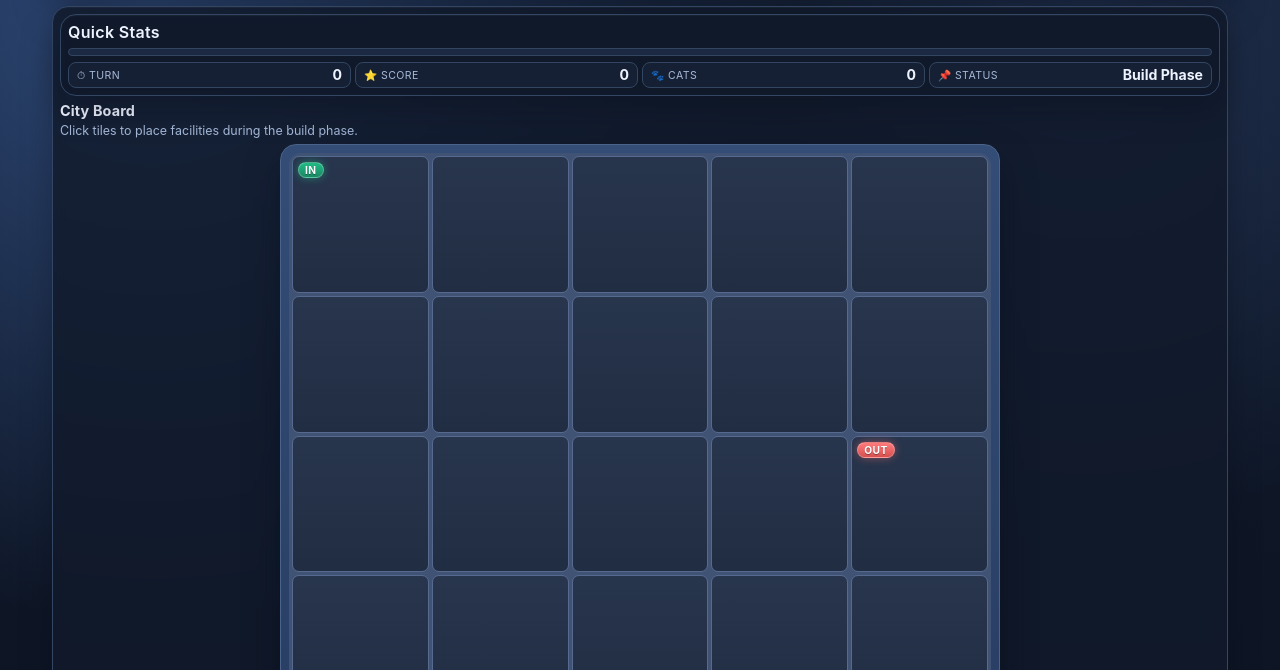
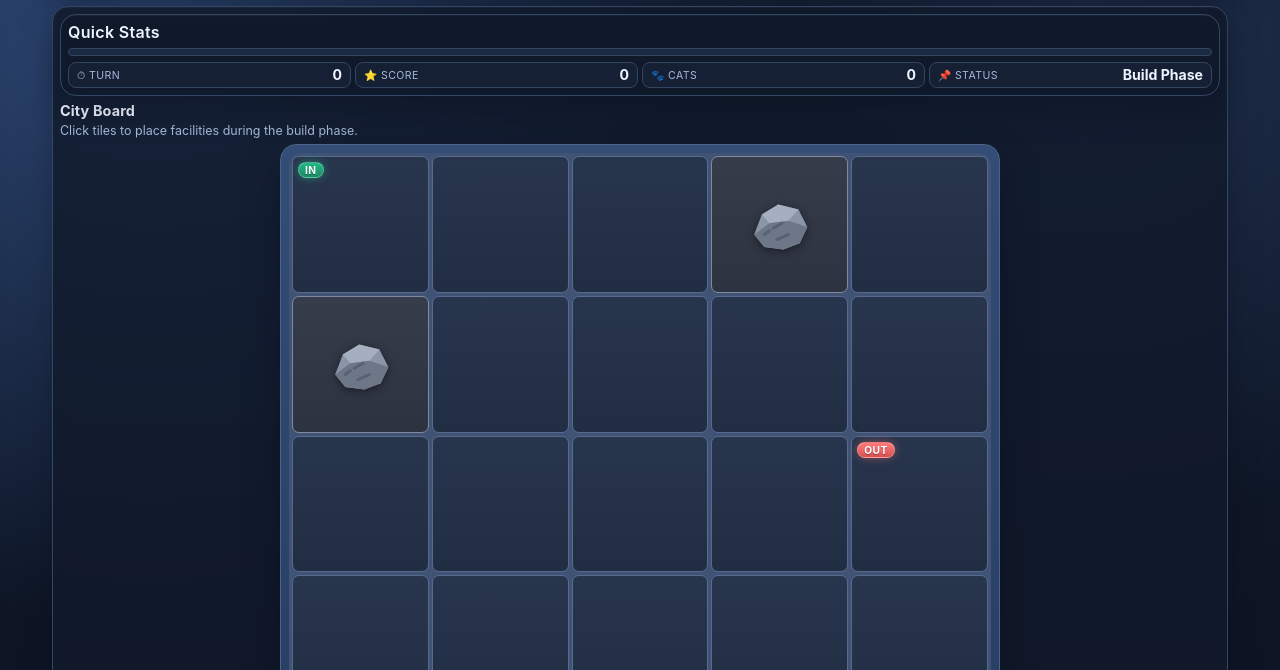
Before and after one commit to loolos/CatCity, a website with bundled scripts: page index.html in a window 1280 px wide. Shown: the part 130-800 px from the top of the page. Built offline with nearby package versions, Linux system fonts and the light colour scheme.

Commit message:
Add seeded map obstacles and spawn-block behavior

```diff
--- a/src/app-state.js
+++ b/src/app-state.js
@@ -4,6 +4,7 @@ export function createInitialState() {
     selectedTunnelOrientation: 'horizontal',
     phase: 'build',
     facilities: [],
+    obstacles: [],
     sim: null,
     plannedFlow: null,
     loopHandle: null,
--- a/src/config.js
+++ b/src/config.js
@@ -1,9 +1,14 @@
 export const GRID_SIZE = 5;
 export const MAX_FACILITY_COUNTS = {
-  fish: 4,
-  bed: 4,
+  fish: 2,
+  bed: 2,
   laser: 5,
   tunnel: 4,
+};
+
+export const OBSTACLE_COUNT_RANGE = {
+  min: 2,
+  max: 6,
 };
 
 export const NEED_THRESHOLD = 70;
--- a/src/game-controller.js
+++ b/src/game-controller.js
@@ -1,6 +1,6 @@
 import { MAX_FACILITY_COUNTS } from './config.js';
 import { createRng } from './rng.js';
-import { planEntryExit, Simulation } from './simulation.js';
+import { planMapLayout, Simulation } from './simulation.js';
 import { TOOLS, createInitialState } from './app-state.js';
 import {
   applySpeedVisual,
@@ -51,8 +51,9 @@ export class GameController {
 
   planBuildEntryExit() {
     const seed = this.dom.seedInputEl?.value?.trim() || 'default-seed';
-    const plannedFlow = planEntryExit(createRng(seed));
+    const plannedFlow = planMapLayout(createRng(seed));
     this.state.plannedFlow = plannedFlow;
+    this.state.obstacles = plannedFlow.obstacles;
   }
 
   setSpeedFromInput() {
@@ -86,6 +87,7 @@ export class GameController {
     renderBoardStatic({
       boardEl: this.dom.boardEl,
       facilities: this.state.facilities,
+      obstacles: this.state.obstacles,
       facilityUsage: this.state.sim?.facilityUsage ?? null,
       onTileClick: (x, y) => this.onTileClick(x, y),
     });
@@ -141,6 +143,7 @@ export class GameController {
 
   onTileClick(x, y) {
     if (this.state.phase !== 'build') return;
+    if (this.state.obstacles.some((o) => o.x === x && o.y === y)) return;
 
     const idx = this.state.facilities.findIndex((f) => posKey(f.pos.x, f.pos.y) === posKey(x, y));
     if (this.state.selectedTool === 'erase') {
@@ -188,6 +191,7 @@ export class GameController {
     this.dom.resultEl.innerHTML = '';
     this.state.sim = new Simulation({
       facilities: this.state.facilities,
+      obstacles: this.state.obstacles,
       rng: createRng(this.dom.seedInputEl.value.trim() || 'default-seed'),
     });
 
--- a/src/simulation.js
+++ b/src/simulation.js
@@ -9,6 +9,7 @@ import {
   NEED_GAIN_PER_TURN,
   NEED_GAIN_WANDER_BONUS,
   NEED_THRESHOLD,
+  OBSTACLE_COUNT_RANGE,
   POINTS,
 } from './config.js';
 import { shortestPath, keyOf } from './pathfinding.js';
@@ -69,6 +70,49 @@ export function planEntryExit(rng) {
   };
 }
 
+function randomIntInRange(rng, min, max) {
+  return min + Math.floor(rng() * (max - min + 1));
+}
+
+export function planObstacles(rng, spawnPoint, exitPoint) {
+  const blockedKeys = new Set([keyOf(spawnPoint.pos), keyOf(exitPoint.pos)]);
+  const candidates = [];
+  for (let y = 0; y < GRID_SIZE; y += 1) {
+    for (let x = 0; x < GRID_SIZE; x += 1) {
+      const k = keyOf({ x, y });
+      if (!blockedKeys.has(k)) candidates.push({ x, y });
+    }
+  }
+
+  const targetCount = randomIntInRange(rng, OBSTACLE_COUNT_RANGE.min, OBSTACLE_COUNT_RANGE.max);
+  const obstacles = [];
+  const obstacleSet = new Set();
+
+  for (let i = candidates.length - 1; i > 0; i -= 1) {
+    const j = Math.floor(rng() * (i + 1));
+    [candidates[i], candidates[j]] = [candidates[j], candidates[i]];
+  }
+
+  for (const pos of candidates) {
+    if (obstacles.length >= targetCount) break;
+    obstacleSet.add(keyOf(pos));
+    const hasPath = shortestPath(spawnPoint.pos, exitPoint.pos, GRID_SIZE, (_from, to) => !obstacleSet.has(keyOf(to)));
+    if (hasPath?.length) {
+      obstacles.push(pos);
+    } else {
+      obstacleSet.delete(keyOf(pos));
+    }
+  }
+
+  return obstacles;
+}
+
+export function planMapLayout(rng) {
+  const { spawnPoint, exitPoint } = planEntryExit(rng);
+  const obstacles = planObstacles(rng, spawnPoint, exitPoint);
+  return { spawnPoint, exitPoint, obstacles };
+}
+
 function pathToEdgePoint(fromPos, edgePoint, canTraverse = null) {
   const path = shortestPath(fromPos, edgePoint.pos, GRID_SIZE, canTraverse);
   if (!path?.length) return null;
@@ -97,7 +141,7 @@ function happinessOf(cat) {
 }
 
 export class Simulation {
-  constructor({ facilities, tunnelPairs = [], rng }) {
+  constructor({ facilities, tunnelPairs = [], obstacles = [], rng }) {
     this.turn = 0;
     this.score = 0;
     this.cats = [];
@@ -108,7 +152,10 @@ export class Simulation {
     const plannedFlow = planEntryExit(this.rng);
     this.spawnPoint = plannedFlow.spawnPoint;
     this.exitPoint = plannedFlow.exitPoint;
+    this.obstacles = obstacles;
+    this.obstacleSet = new Set(this.obstacles.map((pos) => keyOf(pos)));
     this.latestSpawnEdge = this.spawnPoint.edge;
+    this.spawnBlocked = false;
     this.spawnedCats = 0;
     this.exitStats = {
       exitedCats: 0,
@@ -144,7 +191,7 @@ export class Simulation {
   }
 
   spawnCat() {
-    if (this.spawnedCats >= MAX_CATS) return;
+    if (this.spawnedCats >= MAX_CATS || this.spawnBlocked) return;
     const spawn = this.spawnPoint;
 
     this.lastCatId += 1;
@@ -167,6 +214,7 @@ export class Simulation {
       lastSatisfiedTurn: -999,
       satisfiedCount: 0,
       exiting: false,
+      hasLeftSpawn: false,
     });
   }
 
@@ -184,6 +232,7 @@ export class Simulation {
   }
 
   canMoveBetween(fromPos, toPos) {
+    if (this.obstacleSet.has(keyOf(toPos))) return false;
     if (!this.tunnelAllowsMove(fromPos, fromPos, toPos)) return false;
     if (!this.tunnelAllowsMove(toPos, fromPos, toPos)) return false;
     return true;
@@ -231,7 +280,7 @@ export class Simulation {
     const desired = this.maybeApplyLaser(cat, plannedPos);
     const blocked = occupiedTiles.has(keyOf(desired));
     if (blocked) return { ...cat.pos };
-    if (!this.isSpawnTile(cat.pos) && this.isSpawnTile(desired)) return { ...cat.pos };
+    if (this.obstacleSet.has(keyOf(desired))) return { ...cat.pos };
     return desired;
   }
 
@@ -352,6 +401,8 @@ export class Simulation {
     }
     cat.facing = facingFromStep(from, cat.pos, cat.facing);
     if (cat.pos.x !== from.x || cat.pos.y !== from.y) this.addFootprint(from);
+    if (!cat.hasLeftSpawn && !this.isSpawnTile(cat.pos)) cat.hasLeftSpawn = true;
+    if (cat.hasLeftSpawn && this.isSpawnTile(cat.pos)) this.spawnBlocked = true;
 
     this.tryUseFacility(cat);
   }
--- a/src/styles.css
+++ b/src/styles.css
@@ -411,6 +411,11 @@ input:focus-visible {
   box-shadow: inset 0 0 0 1px rgb(145 180 236 / 24%);
 }
 
+.tile.has-obstacle {
+  border-color: #7f8aa0;
+  background: linear-gradient(180deg, rgb(53 59 72 / 95%), rgb(44 49 61 / 95%));
+}
+
 
 .laser-target-dot {
   position: absolute;
@@ -428,6 +433,12 @@ input:focus-visible {
   width: 72%;
   height: 72%;
   filter: drop-shadow(0 3px 4px rgb(0 0 0 / 30%));
+}
+
+.obstacle-icon {
+  width: 68%;
+  height: 68%;
+  filter: drop-shadow(0 2px 4px rgb(0 0 0 / 45%));
 }
 
 .facility-icon-fish-bowl,
--- a/src/ui.js
+++ b/src/ui.js
@@ -172,12 +172,13 @@ function fishBowlDisplayFrame(remaining) {
   return (frameCount - 1) - frame;
 }
 
-export function renderBoardStatic({ boardEl, facilities, facilityUsage = null, onTileClick }) {
+export function renderBoardStatic({ boardEl, facilities, obstacles = [], facilityUsage = null, onTileClick }) {
   boardEl.innerHTML = '';
   boardEl.style.gridTemplateColumns = `repeat(${GRID_SIZE}, 1fr)`;
   boardEl.style.gridTemplateRows = `repeat(${GRID_SIZE}, 1fr)`;
 
   const laserTargetTiles = new Set();
+  const obstacleSet = new Set(obstacles.map((o) => `${o.x},${o.y}`));
   for (const facility of facilities) {
     if (facility.type !== 'laser') continue;
     const target = laserTargetForFacility(facility);
@@ -193,7 +194,16 @@ export function renderBoardStatic({ boardEl, facilities, facilityUsage = null, o
       tile.dataset.y = String(y);
       tile.addEventListener('click', () => onTileClick(x, y));
 
-      const facility = facilities.find((f) => f.pos.x === x && f.pos.y === y);
+      if (obstacleSet.has(`${x},${y}`)) {
+        tile.classList.add('has-obstacle');
+        const rock = document.createElement('img');
+        rock.className = 'facility-icon obstacle-icon';
+        rock.src = assetUrl('sprites/facilities/rock.svg');
+        rock.alt = 'rock obstacle';
+        tile.append(rock);
+      }
+
+      const facility = obstacleSet.has(`${x},${y}`) ? null : facilities.find((f) => f.pos.x === x && f.pos.y === y);
       if (facility) {
         tile.classList.add('has-facility', `facility-${facility.type}`);
         if (facility.type === 'fish') {
```
Also changed, not shown: tests/simulation.test.js (+28 -6 lines), public/assets/sprites/facilities/rock.svg (added).
